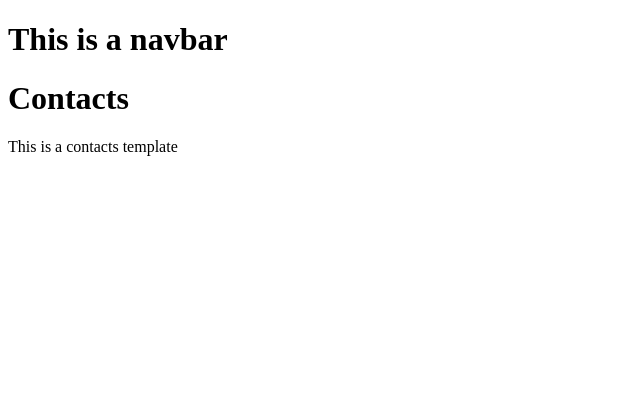
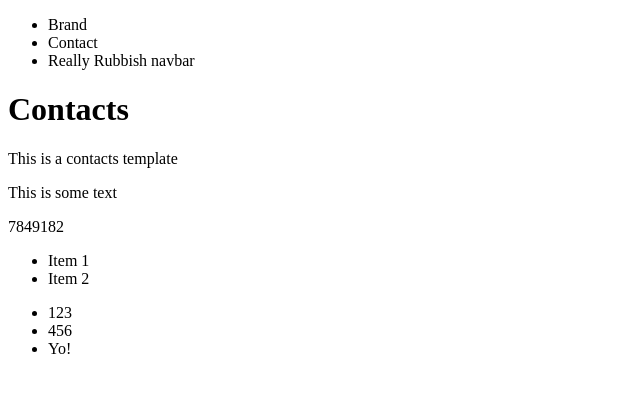
Before and after one commit to lloydy500/trydjango, a Django app: page /contact/ in a window 1280 px wide. Shown: the top 393 px of the page, without its empty margins (0-640 px from the left). Run offline with Django 3.2, Linux system fonts and the light colour scheme.

Commit message:
looping in templates

```diff
--- a/pages/views.py
+++ b/pages/views.py
@@ -9,4 +9,10 @@ def home_view(request, *args, **kwargs):
     return render(request, "home.html", {})
 def contact_view(request, *args, **kwargs):
     # return HttpResponse("<h1>Contact View!</h1>") # string of HTML code
-    return render(request, "contact.html", {})
+    my_context = {
+        "my_text": "This is some text",
+        "my_number": 7849182,
+        "my_list": [123, 456, "Yo!"]
+    }
+
+    return render(request, "contact.html", my_context)
--- a/templates/base.html
+++ b/templates/base.html
@@ -4,7 +4,7 @@
     <title>Lloyd's app</title>
     </head>
 <body>
-    <h1>This is a navbar</h1>
+    {% include 'navbar.html' %}
     {% block content %}
         replace me
     {% endblock %}
--- a/templates/contact.html
+++ b/templates/contact.html
@@ -3,4 +3,21 @@
 {% block content %}
     <h1>Contacts</h1>
     <p>This is a contacts template</p>
+
+
+    <!-- <p>{{ request.user }}</p> -->
+    <!-- <p>{{ request.user.is_authenticated }}</p> -->
+
+    <p>{{ my_text }}</p>
+    <p>{{ my_number }}</p>
+
+    <ul>
+        <li>Item 1</li>
+        <li>Item 2</li>
+    </ul>
+    <ul>
+    {% for my_sub_item in my_list %}
+        <li>{{ my_sub_item }}</li>
+    {% endfor %}
+    </ul>
 {% endblock %}
--- /dev/null
+++ b/templates/navbar.html
@@ -0,0 +1,7 @@
+<nav>
+    <ul>
+        <li>Brand</li>
+        <li>Contact</li>
+        <li>Really Rubbish navbar</li>
+    </ul>
+</nav>
```
